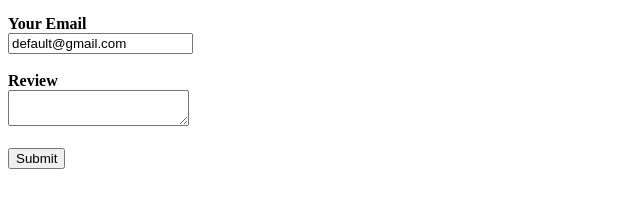
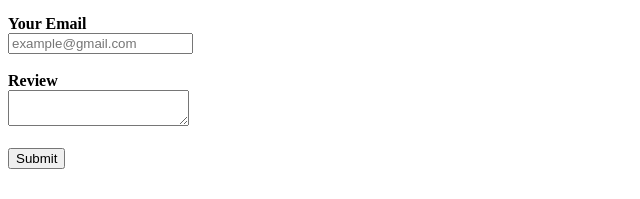
Before and after one commit to CodeWithVorteX/websitetest, a plain HTML site: page Important-Links.HTML in a window 1280 px wide. Shown: the part 252-451 px from the top of the page, 0-640 px from the left. Drawn offline with Linux system fonts and the light colour scheme.

Commit message:
Update Important-Links.HTML

```diff
--- a/Important-Links.HTML
+++ b/Important-Links.HTML
@@ -83,8 +83,8 @@
     <br><br>
 
     <label><strong>Your Email</strong><br></label>
-    <input type="email" name="Email" pattern="[a-z0-9._%+\-]+@[a-z0-9.\-]+\.com" placeholder="example@gmail.com"
-      value="default@gmail.com">
+    <input type="email" name="Email" pattern="[a-z0-9._%+\-]+@[a-z0-9.\-]+\.com" placeholder="example@gmail.com">
+      <!--value="default@gmail.com">-->
     <br><br>
 
     <label> <strong>Review</strong><br>
```
